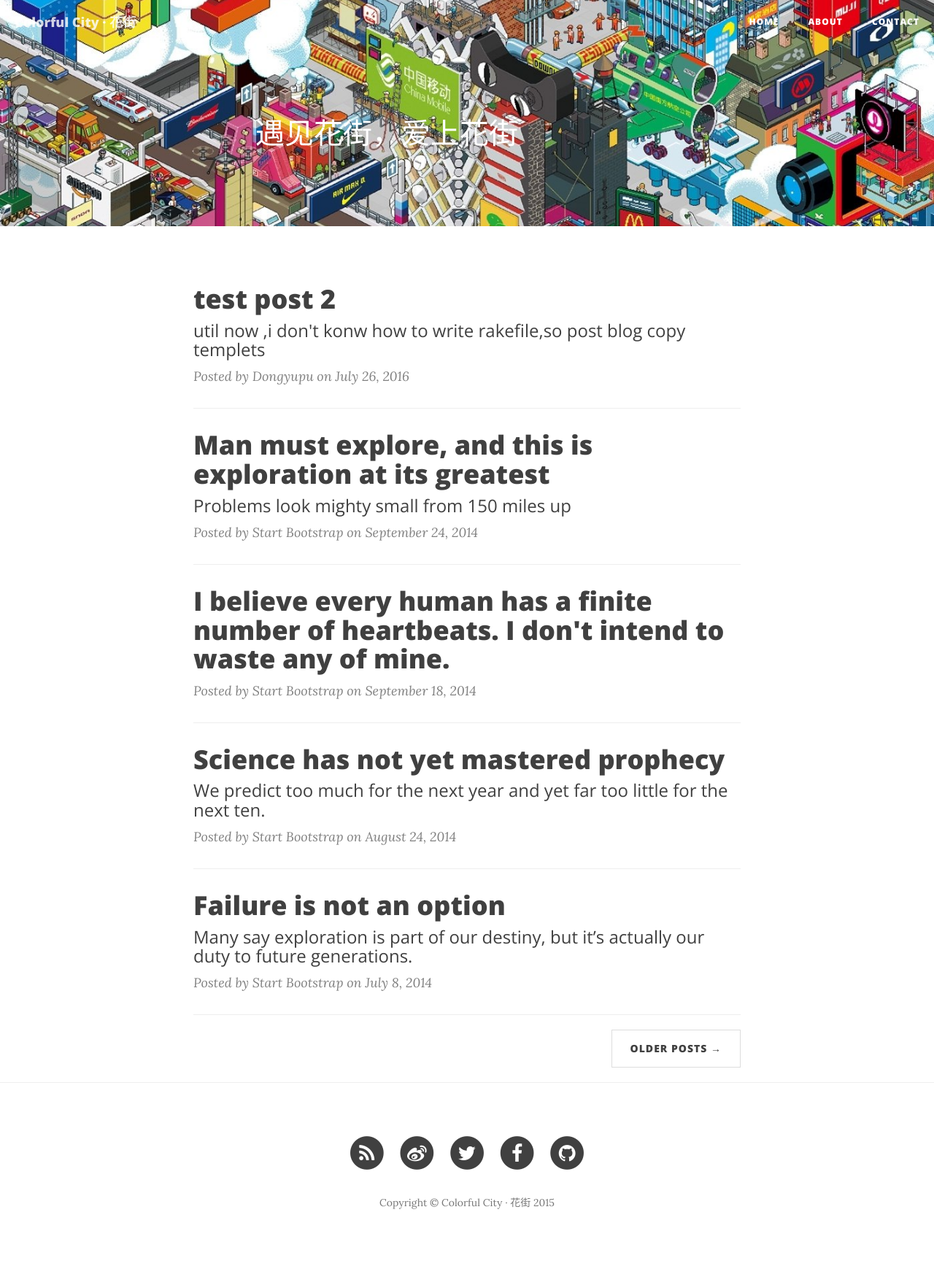
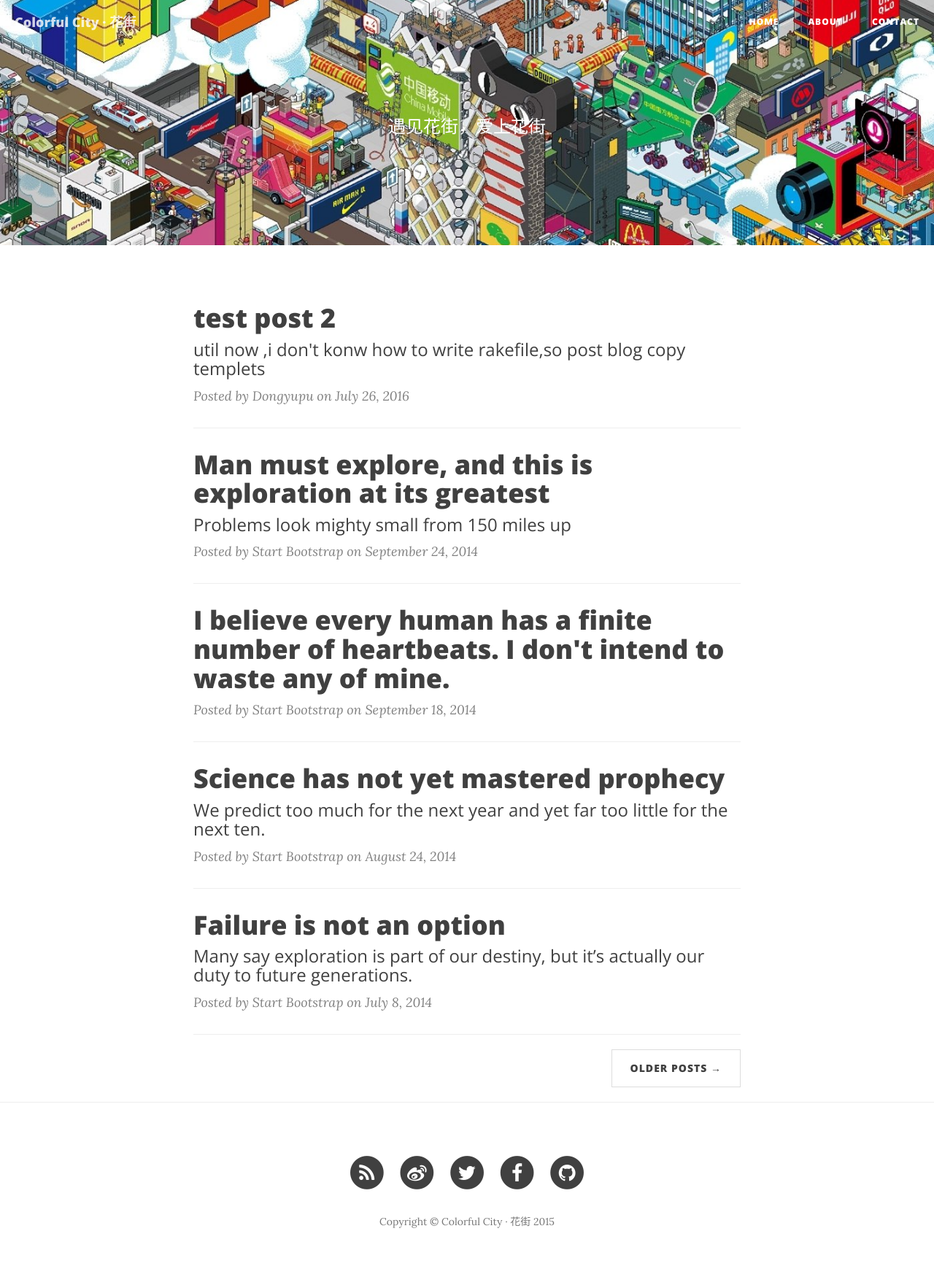
Before and after one commit to dongyupu/colorfulcity, a Jekyll site: the page built from index.html, in a window 1280 px wide. Shown: the whole page at 73% size. Built offline with Jekyll 4.4.1, drawn with Linux system fonts in a browser that asks for light colours; nearby versions of some CDN libraries; the list of posts is cut into pages by our own code; before the commit the page ends 1724 px from its top, so only the background shows below that.

Commit message:
Update clean-blog.css

```diff
--- a/css/clean-blog.css
+++ b/css/clean-blog.css
@@ -18,12 +18,6 @@
 h6 {
   font-family: 'Open Sans', 'Helvetica Neue', Helvetica, Arial, sans-serif;
   font-weight: 800;
-}
-h7 {
-  font-size:40px;
-  position:absolute;
-  left:100px;
-  top:70px；
 }
 a {
   color: #404040;
```
